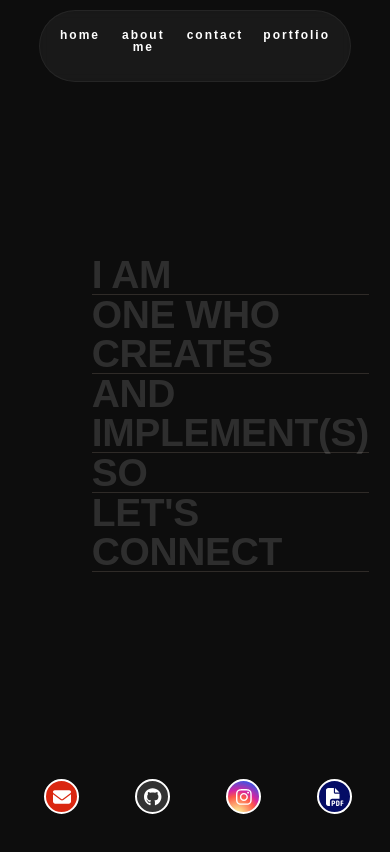
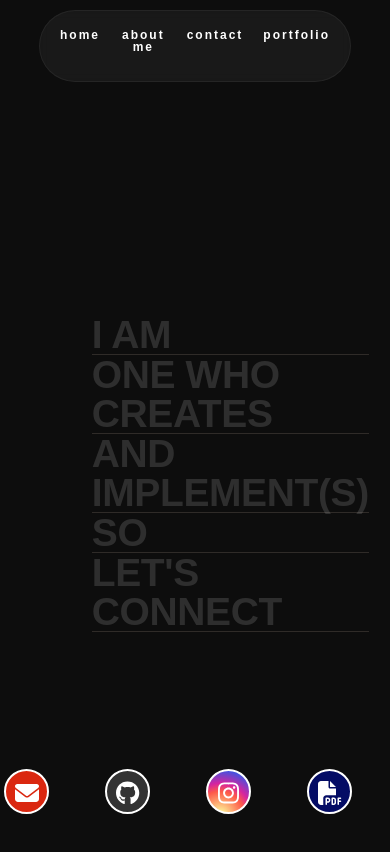
Before and after one commit to SimonYoseph/SimonYosephPortfolio, a React (Create React App) app: page / in a window 390 px wide. Shown: the top 852 px of the page. Built offline with nearby package versions, Linux system fonts and the light colour scheme.

Commit message:
Update App.css

```diff
--- a/src/styles/App.css
+++ b/src/styles/App.css
@@ -187,25 +187,9 @@ nav button {
 
 /* Add this to make the icons responsive */
 @media (max-width: 768px) {
-  .socialMediaIcons {
-    bottom: 10px;
-    right: 10px;
-  }
-
-  .socialMediaIcons ul li a {
-    width: 35px;
-    height: 35px;
-    font-size: 18px;
-    line-height: 35px;
-  }
-
-  footer {
-    font-size: 14px; /* Optional: Adjust footer text for small screens */
-  }
-
-  /* Adjust for tabs on mobile */
   nav {
-    /* flex-direction: column; Stack the items vertically */
+    /* Make sure the nav is above the content, but content isn't hidden */
+    z-index: 5; /* Keep navigation above content */
     height: auto; /* Allow the height to adjust */
     top: 10px; /* Move the nav closer to the top */
     width: 80%; /* Make the nav narrower */
@@ -221,6 +205,7 @@ nav button {
   /* Adjust margins for smaller screens */
   body {
     margin: 10px; /* Mobile-friendly margin */
+    padding-top: 120px; /* Push content down to avoid overlap with navigation */
   }
 
   .container {
```
